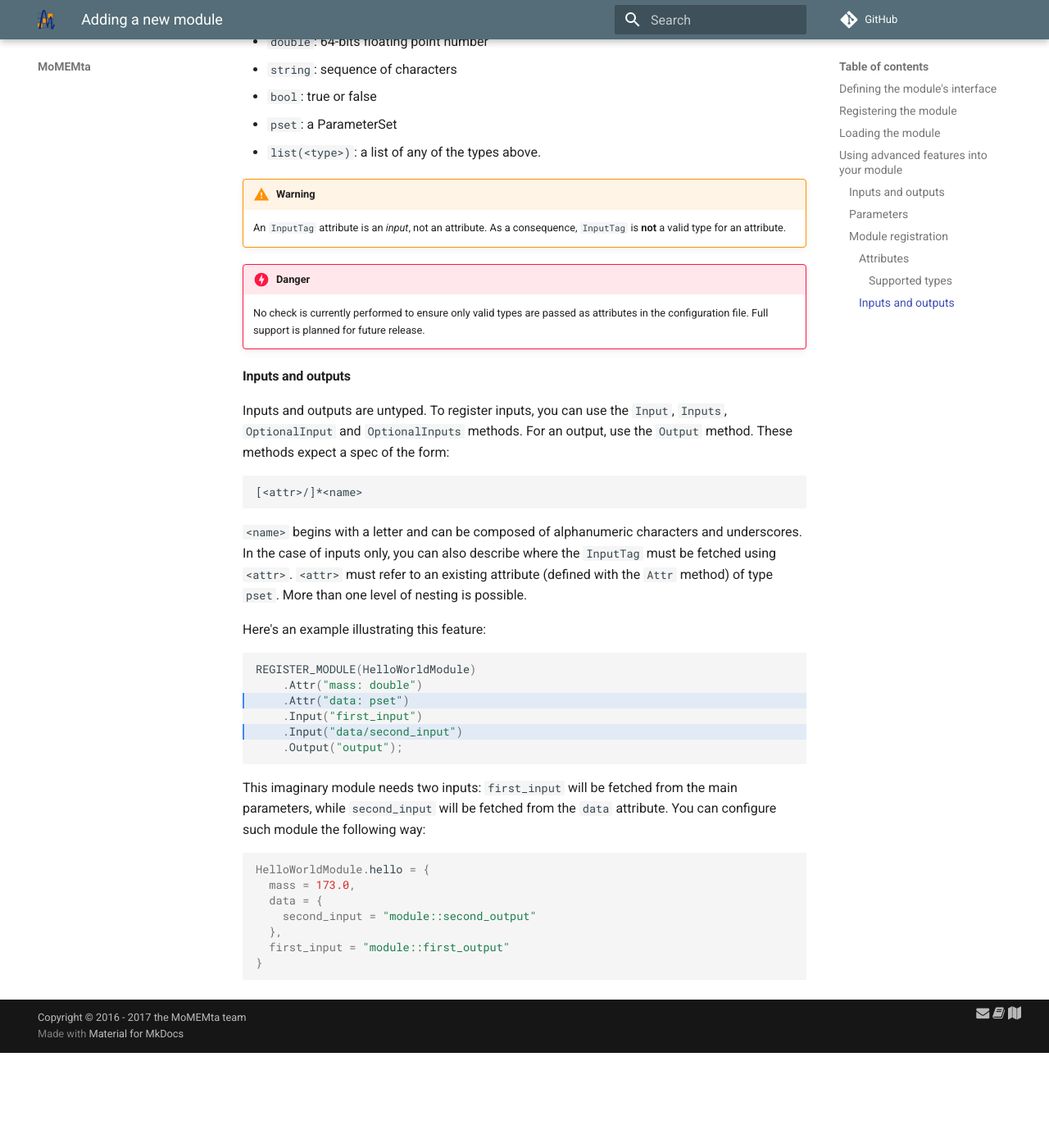
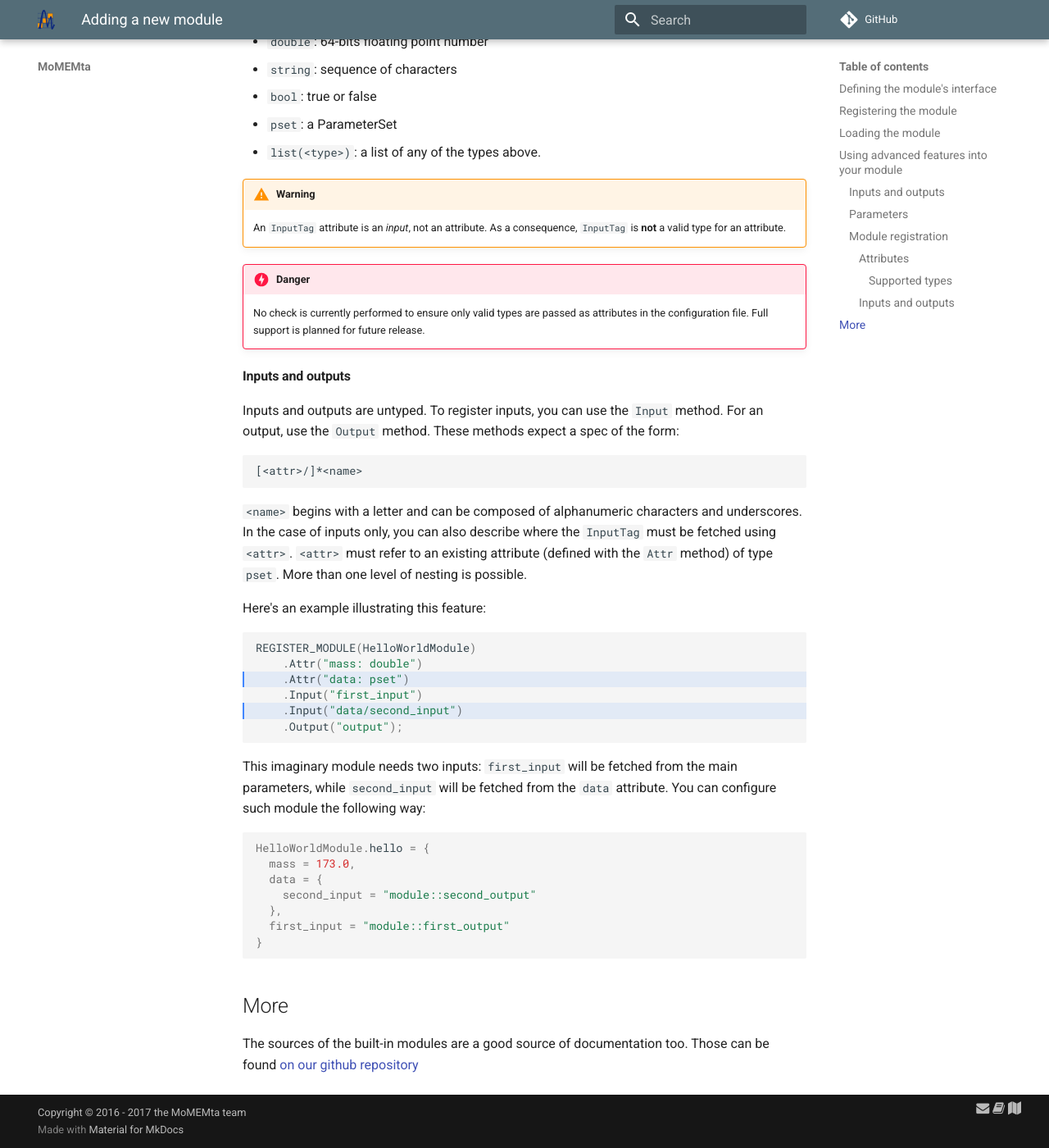
Before and after one commit to swertz/momemta.github.io, an MkDocs documentation site: the page built from docs/in-depth/new-module.md, in a window 1280 px wide and 1400 px high, scrolled down 5267 px. Shown: the whole window at 82% size. Built offline with MkDocs 1.6.1 and Material for MkDocs 9.7.7, drawn with Linux system fonts in a browser that asks for light colours; comment, search, counter and statistics services are not loaded; old or Windows-style settings are respelled for this version of MkDocs; before the commit the page ends 6551 px from its top, so only the background shows below that.

Commit message:
[Squash] Address comments

````diff
--- a/docs/in-depth/new-module.md
+++ b/docs/in-depth/new-module.md
@@ -241,7 +241,7 @@ The following types are supported when registering a new attribute:
 
 #### Inputs and outputs
 
-Inputs and outputs are untyped. To register inputs, you can use the `Input`, `Inputs`, `OptionalInput` and `OptionalInputs` methods. For an output, use the `Output` method. These methods expect a spec of the form:
+Inputs and outputs are untyped. To register inputs, you can use the `Input` method. For an output, use the `Output` method. These methods expect a spec of the form:
 
 ```
 [<attr>/]*<name>
@@ -271,3 +271,7 @@ HelloWorldModule.hello = {
   first_input = "module::first_output"
 }
 ```
+
+## More
+
+The sources of the built-in modules are a good source of documentation too. Those can be found [on our github repository](https://github.com/MoMEMta/MoMEMta/tree/master/modules)
````
